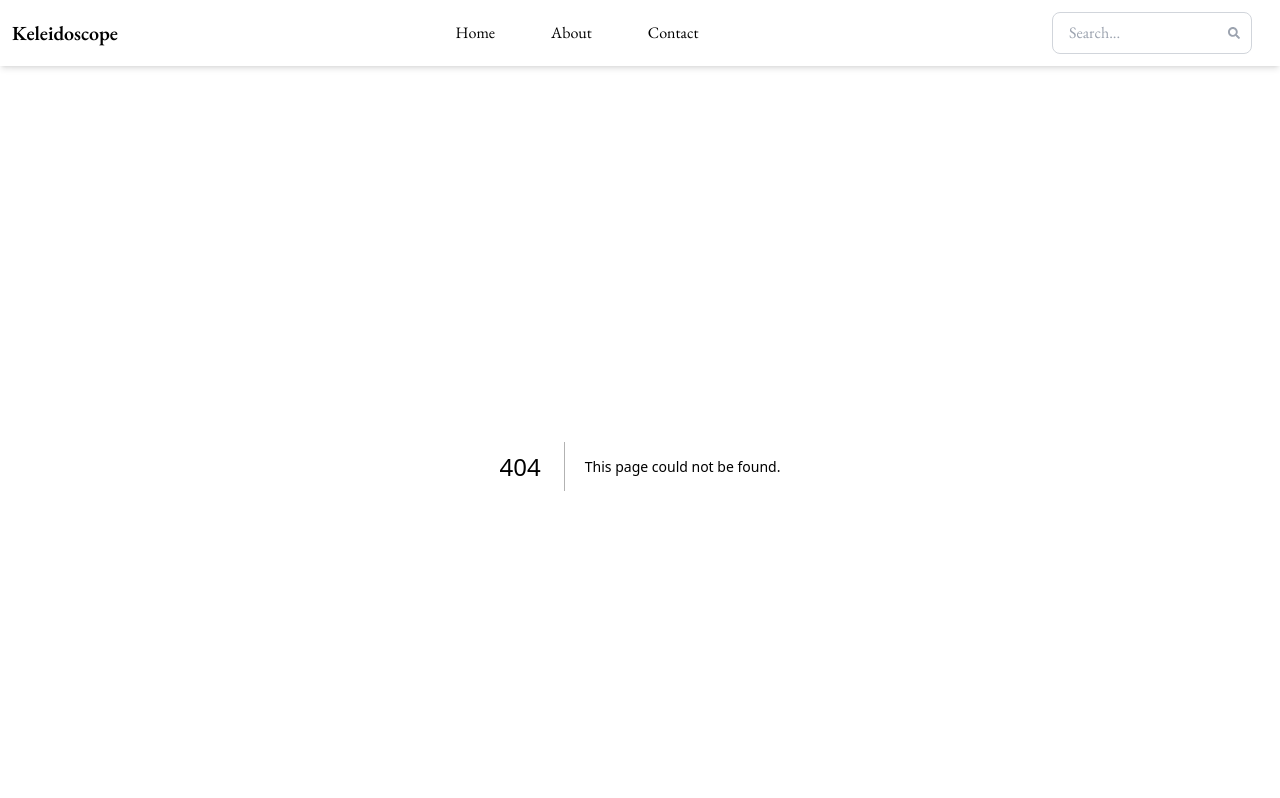
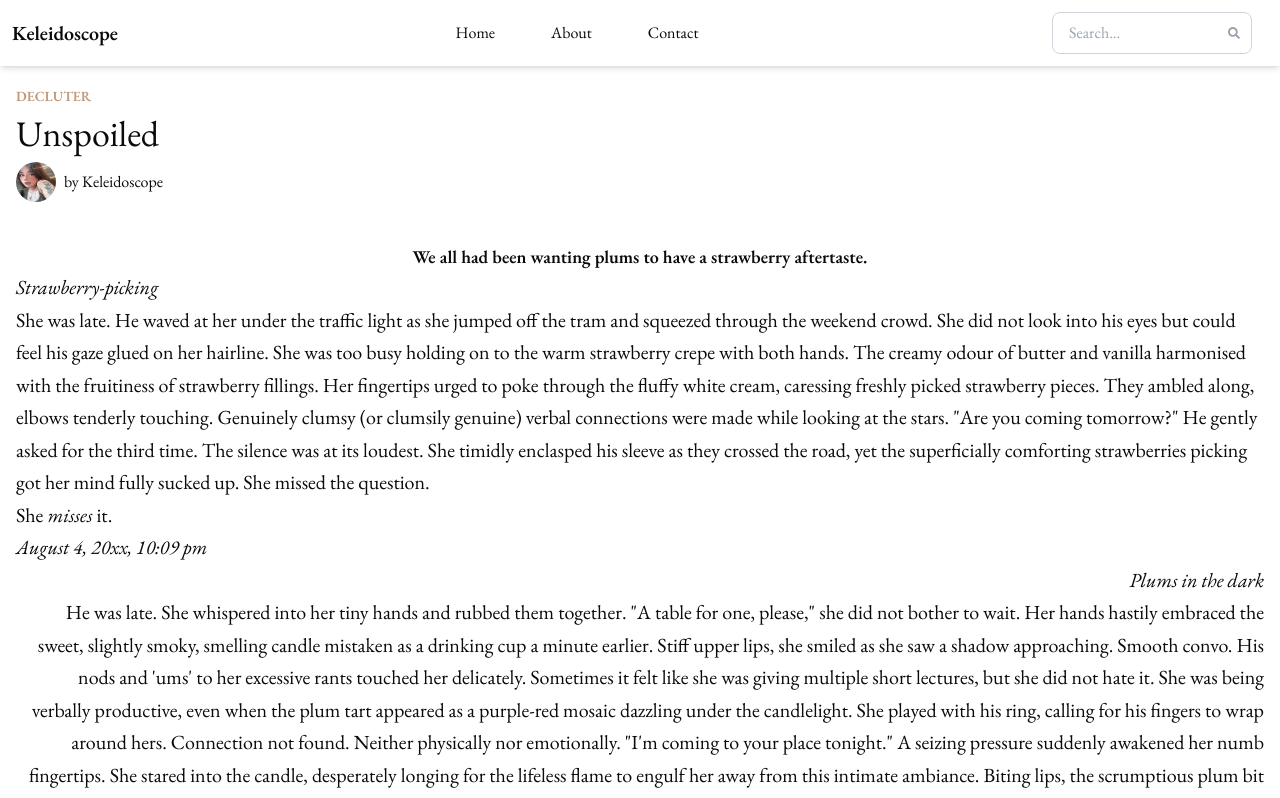
Before and after one commit to nauqh/keleidoscope, a Next.js app: page /posts/unspoiled in a window 1280 px wide. Before the commit this address had no page. Shown: the top 798 px of the page. Built offline with nearby package versions, Linux system fonts and the light colour scheme.

Commit message:
fix(logo): add reveal for About

```diff
--- a/src/app/page.tsx
+++ b/src/app/page.tsx
@@ -58,7 +58,7 @@ const page = () => {
 								posted_at="2023-12-14T15:30:00Z"
 							/>
 							<Post
-								title="A SUNNY PLACE FOR SHADY PEOPLE"
+								title="UNSPOILED"
 								img="https://s3-eu-west-1.amazonaws.com/asthebirdfliesblog.com/content/images/posts/beige-minimal-aesthetic-photo-collage_x960.jpg?v=1"
 								posted_at="2023-12-14T15:30:00Z"
 							/>
--- a/src/app/posts/a-sunny-place-for-shady-people/page.tsx
+++ b/src/app/posts/unspoiled/page.tsx
@@ -2,10 +2,11 @@ import React from "react";
 import { Avatar, AvatarImage } from "@/components/ui/avatar";
 import Link from "next/link";
 import styles from "./page.module.css";
+import { Fade } from "react-awesome-reveal";
 
 const page = () => {
 	return (
-		<>
+		<Fade cascade={true}>
 			<div className="container mx-auto px-4 py-5">
 				<h2 className="text-sm font-semibold text-[hsl(var(--secondary-color))]">
 					DECLUTER
@@ -221,7 +222,7 @@ const page = () => {
 					Shhh. It’s bedtime.
 				</p>
 			</div>
-		</>
+		</Fade>
 	);
 };
 
```
Also changed, not shown: src/app/posts/unspoiled/page.module.css (renamed from src/app/posts/a-sunny-place-for-shady-people/page.module.css).
